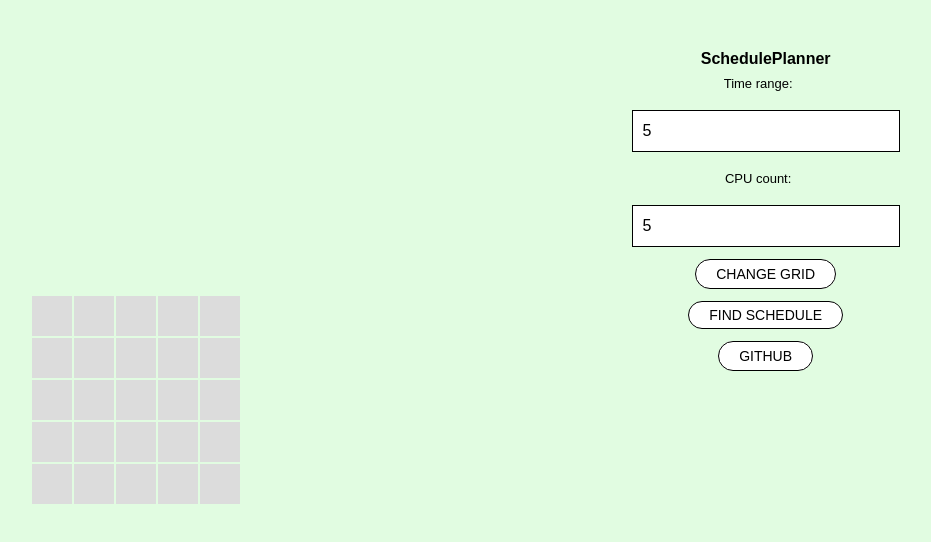
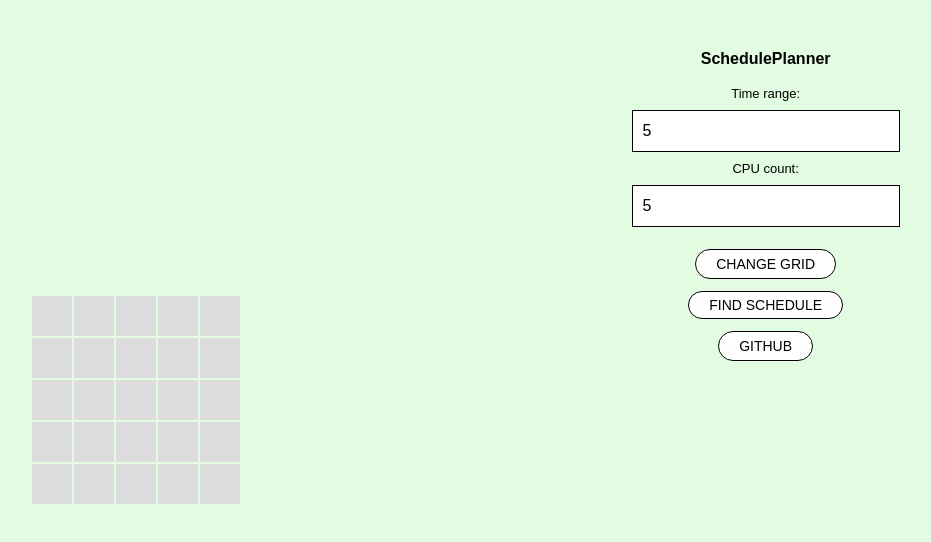
Before and after one commit to oleggr/SchedulePlanner, a React (Create React App) app in the folder frontend/: page / in a window 1280 px wide. Shown: the top 542 px of the page, without its empty margins (349-1280 px from the left). Built offline with nearby package versions, Linux system fonts and the light colour scheme.

Commit message:
layout updated

```diff
--- a/frontend/src/App.css
+++ b/frontend/src/App.css
@@ -134,9 +134,13 @@ h1 {
 }
 
 input {
-  margin: 20px auto;
+  margin: 10px auto;
 }
 
 label {
-  margin-right: 15px;
+  align-content: stretch;
 }
+
+.inputblock {
+  margin: 20px auto;
+}
--- a/frontend/src/components/grid.js
+++ b/frontend/src/components/grid.js
@@ -76,6 +76,7 @@ const Grid = ({
       <div className="settings">
         <h1>SchedulePlanner</h1>
 
+        <div class="inputblock">
           <div>
             <label htmlFor="cells">Time range:</label>
             <input
@@ -97,7 +98,9 @@ const Grid = ({
               onChange={(e) => setRows(e.target.value)}
             />
           </div>
+        </div>
 
+        <div class="inputblock">
           <a
             className="btn"
             href={changeGridLink}
@@ -112,6 +115,7 @@ const Grid = ({
             rel="noreferrer"
             >Github</a>
         </div>
+      </div>
 
     </div>
   );
```
Lines whose indentation alone changed are shown as unchanged.
